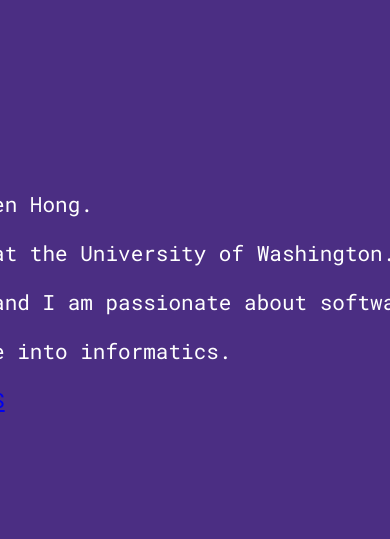
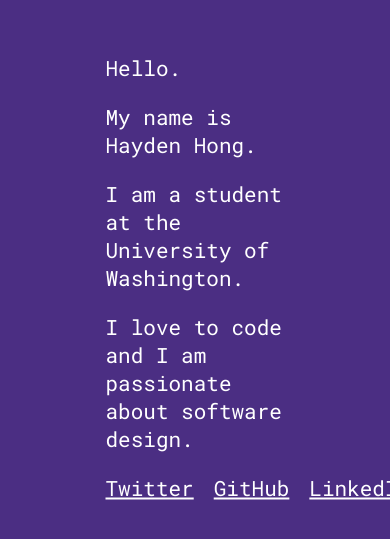
Before and after one commit to AFRUITPIE/Hayden-Hong-React, a React (Create React App) app: page / in a window 390 px wide. Shown: the part 163-702 px from the top of the page. Built offline with nearby package versions, Linux system fonts and the light colour scheme.

Commit message:
Corrected responsive design

```diff
--- a/src/index.css
+++ b/src/index.css
@@ -7,12 +7,14 @@ body {
 
     /*Alignment*/
     position: fixed;
-    width: 800px;
+    width: 50%;
     top: 50%;
     left: 50%;
     transform: translate(-50%, -50%);
+    margin-right: 20px;
 
-    /*Transition*/
+
+  /*Transition*/
     animation: change-background 20s infinite;
 }
 
@@ -37,8 +39,9 @@ body {
 
 .fadeInText {
     @extend body;
-    animation: fadeText 2s;
+    /*animation: fadeText 4s;*/
     margin-right: 20px;
+    color: white;
 }
 
 @keyframes fadeText {
--- a/src/index.js
+++ b/src/index.js
@@ -8,7 +8,6 @@ let bodyTextLines = [
     "My name is Hayden Hong.",
     "I am a student at the University of Washington.",
     "I love to code and I am passionate about software design.",
-    "Please accept me into informatics.",
 ];
 
 // Random characters that can be selected
@@ -28,9 +27,15 @@ function renderText(i) {
             tempBodyTextLines.push(bodyTextLines[j]);
         }
 
-        // FIXME this broke... of fucking course it did
-        for (let k = 0; k < bodyTextLines[j].length - tempBodyTextLines[j].length; k++) {
-            tempBodyTextLines[j] = tempBodyTextLines[j] + randomChars[Math.floor((Math.random() * randomChars.length))];
+        // Adds random characters or the space for blank words
+        let numberCharsToAdd = bodyTextLines[j].length - tempBodyTextLines[j].length;
+        for (let k = 0; k < numberCharsToAdd; k++) {
+            // Adds correct spacing for words
+            if (bodyTextLines[j].charAt(k) === " ") {
+                tempBodyTextLines[j] = tempBodyTextLines[j] + " ";
+            } else {
+                tempBodyTextLines[j] = tempBodyTextLines[j] + randomChars[Math.floor((Math.random() * randomChars.length))];
+            }
         }
     }
 
@@ -39,9 +44,9 @@ function renderText(i) {
         <p>{tempBodyTextLines}</p>
     );
 
-    printableLines.push(<a href="https://twitter.com/AFRUITPIE">Twitter</a>);
-    printableLines.push(<a href="https://github.com/AFRUITPIE">GitHub</a>);
-    printableLines.push(<a href="https://us-west-2.console.aws.amazon.com/console/home?region=us-west-2#">AWS</a>);
+    printableLines.push(<a className="fadeInText" href="https://twitter.com/AFRUITPIE">Twitter</a>);
+    printableLines.push(<a className="fadeInText" href="https://github.com/AFRUITPIE">GitHub</a>);
+    printableLines.push(<a className="fadeInText" href="https://us-west-2.console.aws.amazon.com/console/home?region=us-west-2#">LinkedIn</a>);
 
 
     ReactDOM.render(
```
